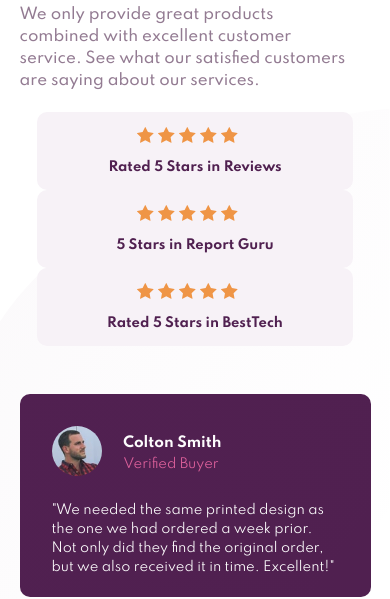
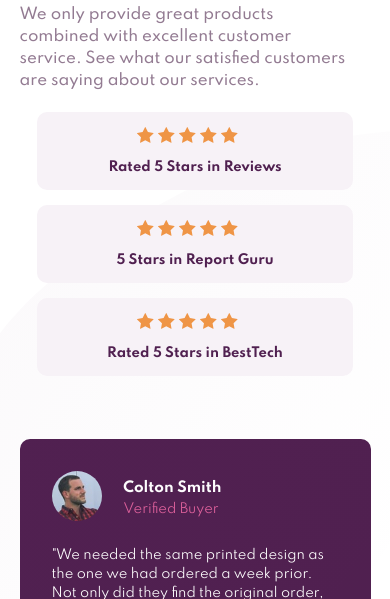
Before and after one commit to raheemalzeeshan/Social-Proof-Section-Master, a plain HTML site: page index.html in a window 390 px wide. Shown: the part 245-844 px from the top of the page. Drawn offline with Linux system fonts and the light colour scheme.

Commit message:
Update style.css

```diff
--- a/style.css
+++ b/style.css
@@ -258,11 +258,11 @@ main {
     }
 
     .left-card .rating-box:nth-child(2) {
-       margin: 0 auto;
+       margin: 0 auto 15px;
     }
 
     .left-card .rating-box:nth-child(3) {
-        margin: 0px auto;
+        margin: 0px auto 15px;
     }
 
     .btm-col {
@@ -271,7 +271,7 @@ main {
 
     .left-card .rating-box {
         text-align: center;
-        margin: 0 auto;
+        margin: 0 auto 15px;
     }
 
     .left-card .rating-box span {
```
